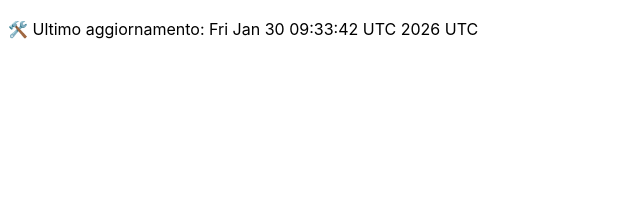
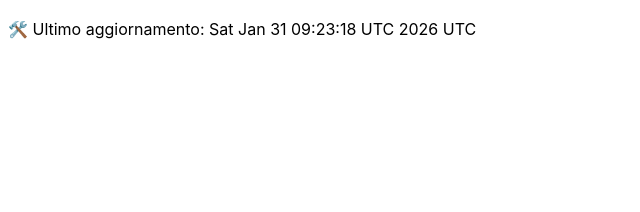
Before and after one commit to DanteTrb/DanteTrb.github.io, a Jekyll site: the page built from badges.md, in a window 1280 px wide. Shown: the top 212 px of the page, without its empty margins (0-640 px from the left). Built offline with Jekyll 4.4.1, drawn with Linux system fonts in a browser that asks for light colours; our own code applies the rules of GitHub Pages for plain Markdown files.

Commit message:
🛠️ Aggiornamento automatico badge

```diff
--- a/badges.md
+++ b/badges.md
@@ -1 +1 @@
-🛠️ Ultimo aggiornamento: Fri Jan 30 09:33:42 UTC 2026 UTC
+🛠️ Ultimo aggiornamento: Sat Jan 31 09:23:18 UTC 2026 UTC
```
